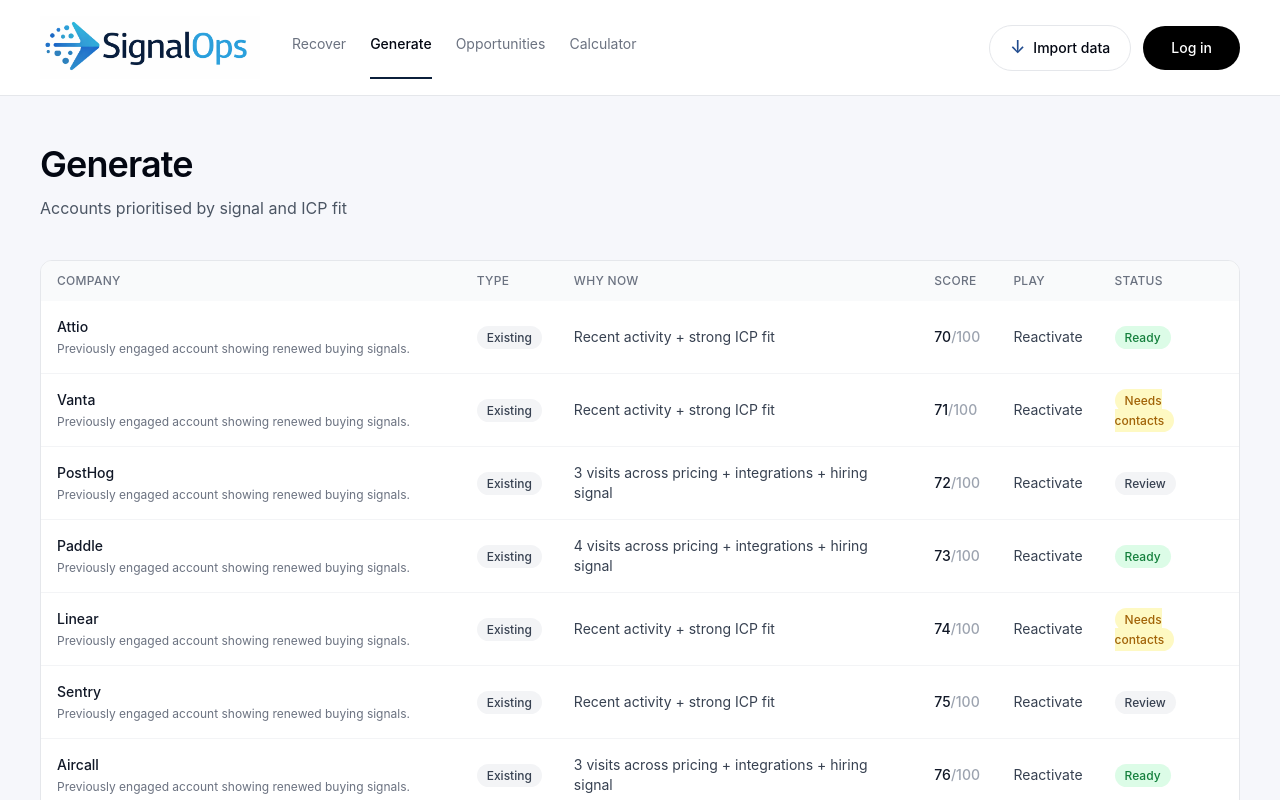
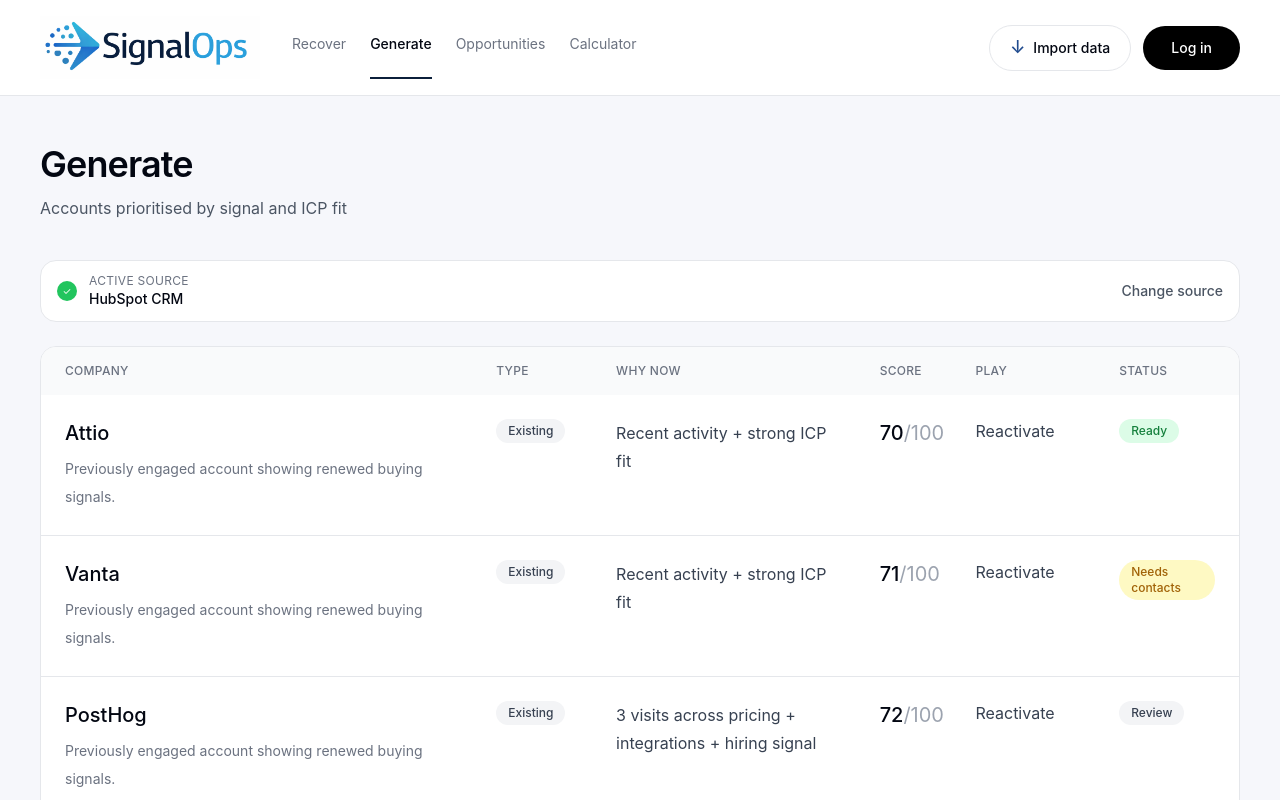
Before and after one commit to powerstephen/SignalOps, a Next.js app: page /generate in a window 1280 px wide. Shown: the top 800 px of the page. Built offline with nearby package versions, Linux system fonts and the light colour scheme.

Commit message:
Update page.tsx

```diff
--- a/app/generate/page.tsx
+++ b/app/generate/page.tsx
@@ -1,28 +1,29 @@
-import Link from "next/link"
-import PageContainer from "@/components/page-container"
-import { accounts } from "@/lib/accounts"
+import Link from "next/link";
+import PageContainer from "@/components/page-container";
+import WorkspaceSourceBanner from "@/components/workspace-source-banner";
+import { accounts } from "@/lib/accounts";
 
 function Badge({
   label,
   variant,
 }: {
-  label: string
-  variant: "default" | "green" | "blue" | "yellow"
+  label: string;
+  variant: "default" | "green" | "blue" | "yellow";
 }) {
   const styles = {
     default: "bg-gray-100 text-gray-700",
     green: "bg-green-100 text-green-700",
     blue: "bg-blue-100 text-blue-700",
     yellow: "bg-yellow-100 text-yellow-700",
-  }
+  };
 
   return (
     <span
-      className={`rounded-full px-2.5 py-1 text-xs font-medium ${styles[variant]}`}
+      className={`inline-flex rounded-full px-3 py-1 text-xs font-medium ${styles[variant]}`}
     >
       {label}
     </span>
-  )
+  );
 }
 
 export default function GeneratePage() {
@@ -31,62 +32,56 @@
       title="Generate"
       subtitle="Accounts prioritised by signal and ICP fit"
     >
-      <div className="overflow-hidden rounded-xl border border-gray-200 bg-white">
-        <table className="w-full text-sm">
+      <WorkspaceSourceBanner />
+
+      <div className="overflow-hidden rounded-2xl border border-gray-200 bg-white">
+        <table className="w-full table-fixed text-sm">
           <thead className="bg-gray-50 text-left text-xs uppercase tracking-wide text-gray-500">
             <tr>
-              <th className="px-4 py-3 font-medium">Company</th>
-              <th className="px-4 py-3 font-medium">Type</th>
-              <th className="px-4 py-3 font-medium">Why now</th>
-              <th className="px-4 py-3 font-medium">Score</th>
-              <th className="px-4 py-3 font-medium">Play</th>
-              <th className="px-4 py-3 font-medium">Status</th>
+              <th className="w-[36%] px-6 py-4 font-medium">Company</th>
+              <th className="w-[10%] px-6 py-4 font-medium">Type</th>
+              <th className="w-[22%] px-6 py-4 font-medium">Why now</th>
+              <th className="w-[8%] px-6 py-4 font-medium">Score</th>
+              <th className="w-[12%] px-6 py-4 font-medium">Play</th>
+              <th className="w-[12%] px-6 py-4 font-medium">Status</th>
             </tr>
           </thead>
 
-          <tbody className="divide-y divide-gray-100">
+          <tbody className="divide-y divide-gray-200">
             {accounts.map((account) => (
-              <tr
-                key={account.id}
-                className="group hover:bg-gray-50 transition"
-              >
-                <td className="px-4 py-4">
-                  <Link
-                    href={`/account/${account.id}`}
-                    className="font-medium text-gray-900 group-hover:underline"
-                  >
-                    {account.name}
+              <tr key={account.id} className="transition hover:bg-gray-50">
+                <td className="px-6 py-6 align-top">
+                  <Link href={`/account/${account.id}`} className="block">
+                    <div className="text-xl font-medium text-gray-950 hover:underline">
+                      {account.name}
+                    </div>
+                    <div className="mt-2 max-w-xl text-sm leading-7 text-gray-500">
+                      {account.summary}
+                    </div>
                   </Link>
-                  <div className="text-xs text-gray-500 mt-1">
-                    {account.summary}
-                  </div>
                 </td>
 
-                <td className="px-4 py-4">
+                <td className="px-6 py-6 align-top">
                   <Badge
-                    label={
-                      account.type === "existing" ? "Existing" : "New"
-                    }
-                    variant={
-                      account.type === "existing" ? "default" : "blue"
-                    }
+                    label={account.type === "existing" ? "Existing" : "New"}
+                    variant={account.type === "existing" ? "default" : "blue"}
                   />
                 </td>
 
-                <td className="px-4 py-4 text-gray-700">
+                <td className="px-6 py-6 align-top text-base leading-7 text-gray-700">
                   {account.whyNow}
                 </td>
 
-                <td className="px-4 py-4 font-medium text-gray-900">
+                <td className="px-6 py-6 align-top text-xl font-medium text-gray-950">
                   {account.score}
-                  <span className="text-gray-400">/100</span>
+                  <span className="font-normal text-gray-400">/100</span>
                 </td>
 
-                <td className="px-4 py-4 text-gray-700">
+                <td className="px-6 py-6 align-top text-base text-gray-700">
                   {account.recommendedPlay}
                 </td>
 
-                <td className="px-4 py-4">
+                <td className="px-6 py-6 align-top">
                   {account.status === "ready" && (
                     <Badge label="Ready" variant="green" />
                   )}
@@ -103,5 +98,5 @@
         </table>
       </div>
     </PageContainer>
-  )
+  );
 }
```
